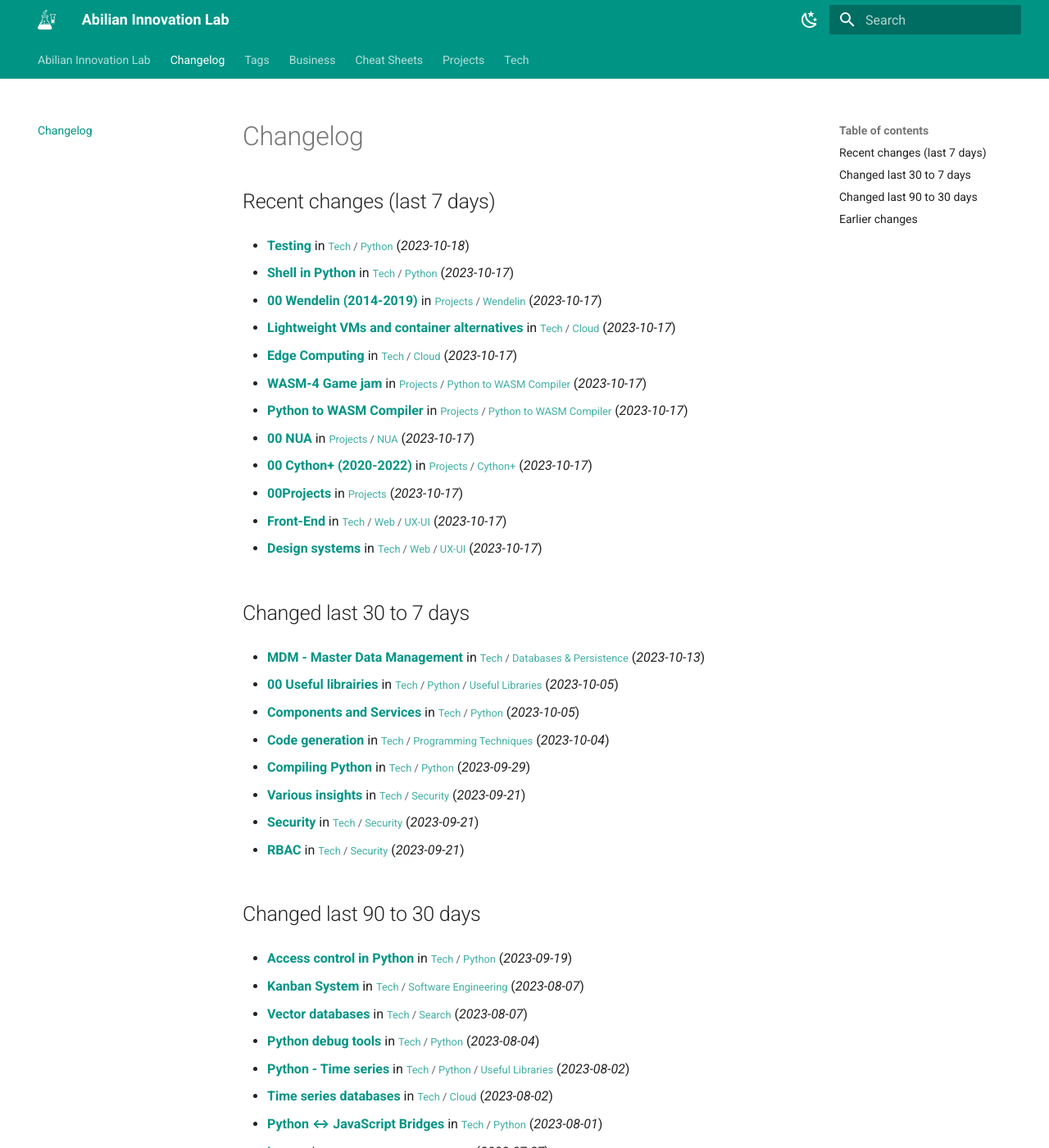
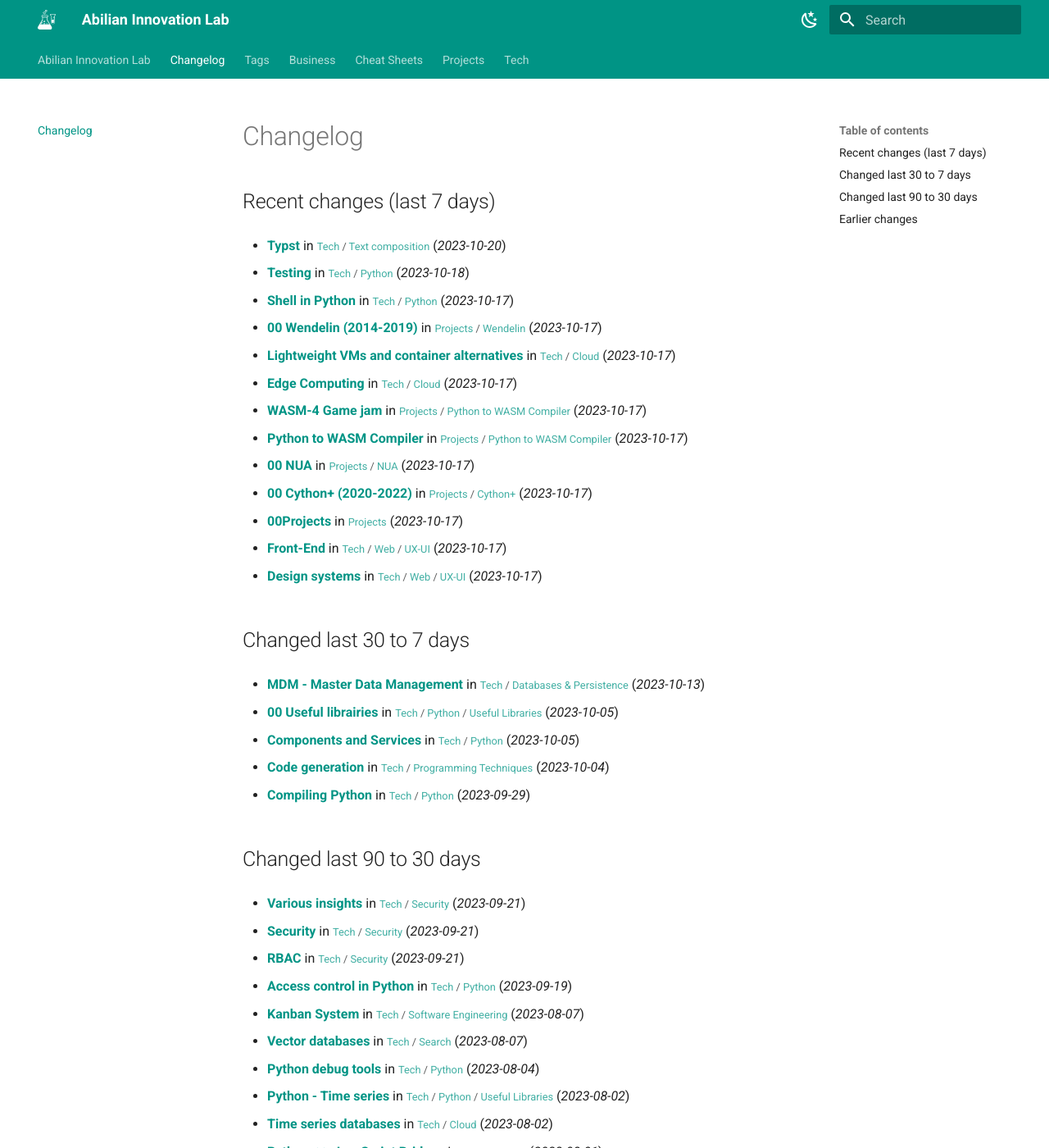
Before and after one commit to abilian/lab.abilian.com, an MkDocs documentation site: the page built from docs/changelog.md, in a window 1280 px wide and 1400 px high. Shown: the whole window at 82% size. Built offline with MkDocs 1.6.1 and Material for MkDocs 9.7.7, drawn with Linux system fonts in a browser that asks for light colours; comment, search, counter and statistics services are not loaded; some of the changed text lies outside the part shown.

Commit message:
Update content

```diff
--- a/docs/changelog.md
+++ b/docs/changelog.md
@@ -1,6 +1,8 @@
 # Changelog
 
 ## Recent changes (last 7 days)
+
+- **[Typst](/Tech/Text composition/Typst/)** in <small>[Tech](/Tech/00 Technology/) / [Text composition](/Tech/Text composition/Typst/)</small> (*2023-10-20*)
 
 - **[Testing](/Tech/Python/Testing/)** in <small>[Tech](/Tech/00 Technology/) / [Python](/Tech/Python/(Pretty) tables in Python/)</small> (*2023-10-18*)
 
@@ -40,15 +42,15 @@
 
 - **[Compiling Python](/Tech/Python/Compiling Python/)** in <small>[Tech](/Tech/00 Technology/) / [Python](/Tech/Python/(Pretty) tables in Python/)</small> (*2023-09-29*)
 
+
+
+## Changed last 90 to 30 days
+
 - **[Various insights](/Tech/Security/Various insights/)** in <small>[Tech](/Tech/00 Technology/) / [Security](/Tech/Security/RBAC/)</small> (*2023-09-21*)
 
 - **[Security](/Tech/Security/Security/)** in <small>[Tech](/Tech/00 Technology/) / [Security](/Tech/Security/RBAC/)</small> (*2023-09-21*)
 
 - **[RBAC](/Tech/Security/RBAC/)** in <small>[Tech](/Tech/00 Technology/) / [Security](/Tech/Security/RBAC/)</small> (*2023-09-21*)
-
-
-
-## Changed last 90 to 30 days
 
 - **[Access control in Python](/Tech/Python/Access control in Python/)** in <small>[Tech](/Tech/00 Technology/) / [Python](/Tech/Python/(Pretty) tables in Python/)</small> (*2023-09-19*)
 
```
Also changed, not shown: other parts of docs/changelog.md (+0 -2 lines).
